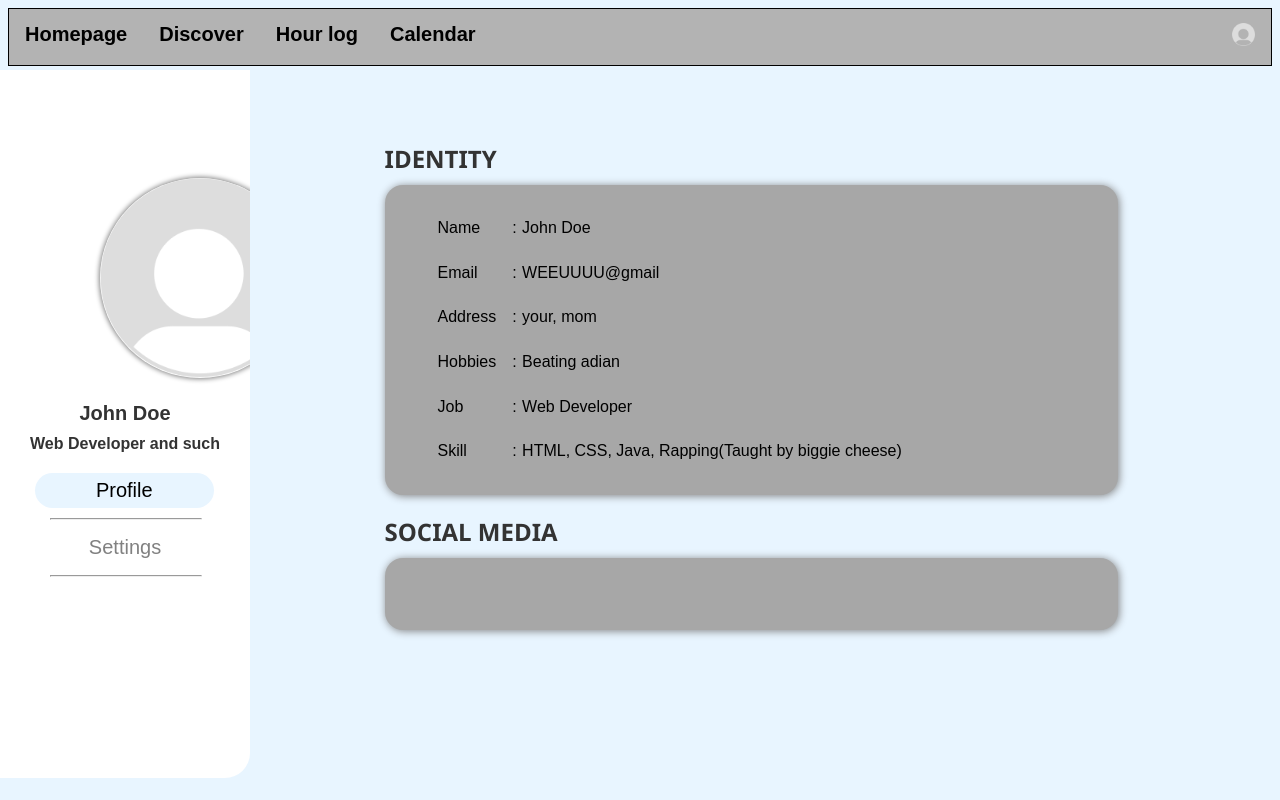
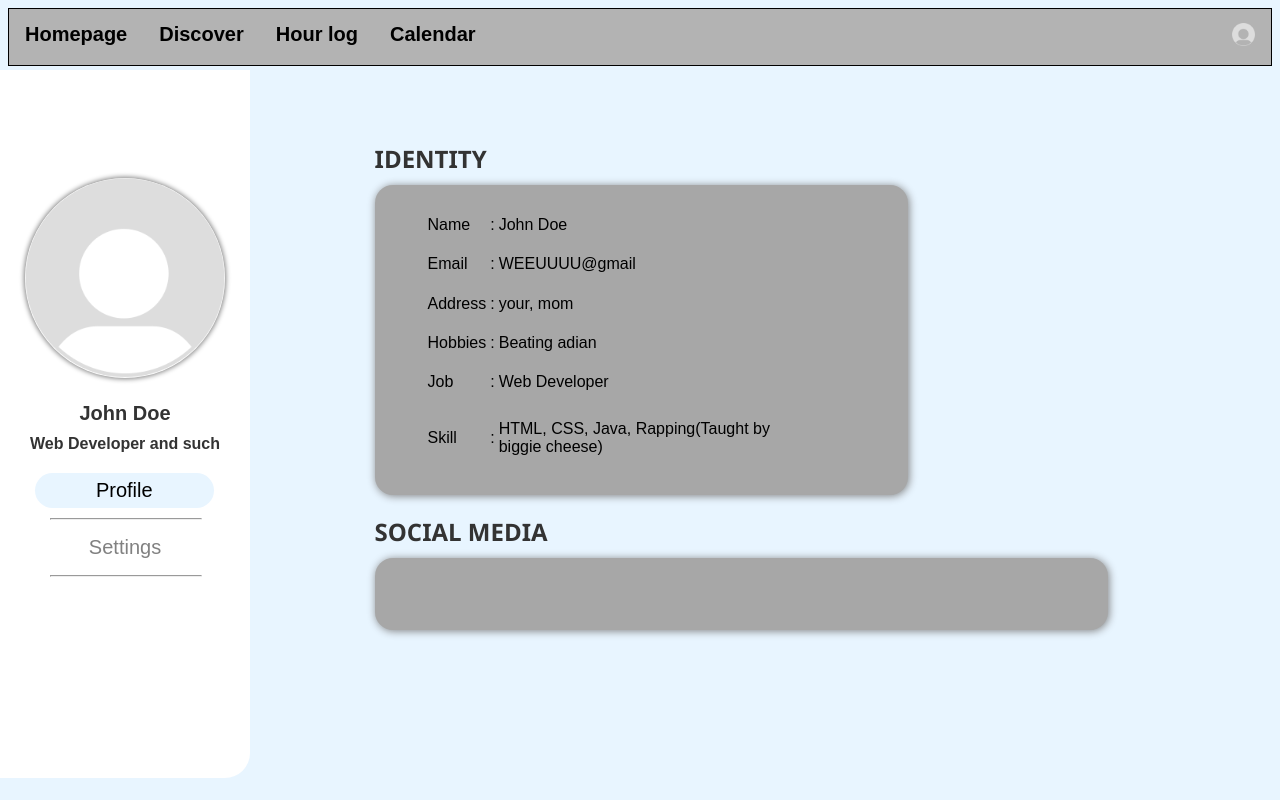
Before and after one commit to pobba-dud/We-Serve, a plain HTML site: page login.html in a window 1280 px wide. Drawn offline with Linux system fonts and the light colour scheme.

Commit message:
moving it back

```diff
--- a/login.html
+++ b/login.html
@@ -197,7 +197,6 @@ body {
     margin-top: 2%;
     margin-left: 29%;
     font-size: 28px;
-    padding: 0 10px;
     width: 58%;
 }
 
@@ -306,7 +305,7 @@ body {
     <!-- Sidenav -->
     <div class="sidenav">
       <div class="profile">
-          <img src= 'Images/Default_pfp.png' style="width:auto;height:200px;margin-top: 100px;margin-left: 100px;">
+          <img src= 'Images/Default_pfp.png' style="width:auto;height:200px;margin-top: 100px;">
 
           <div class="name">
               John Doe
@@ -331,7 +330,7 @@ body {
 <!-- Main -->
 <div class="main">
   <h2>IDENTITY</h2>
-  <div class="card">
+  <div class="card" style="margin-right: 200px;">
       <div class="card-body">
           <i class="fa fa-pen fa-xs edit"></i>
           <table>
```
